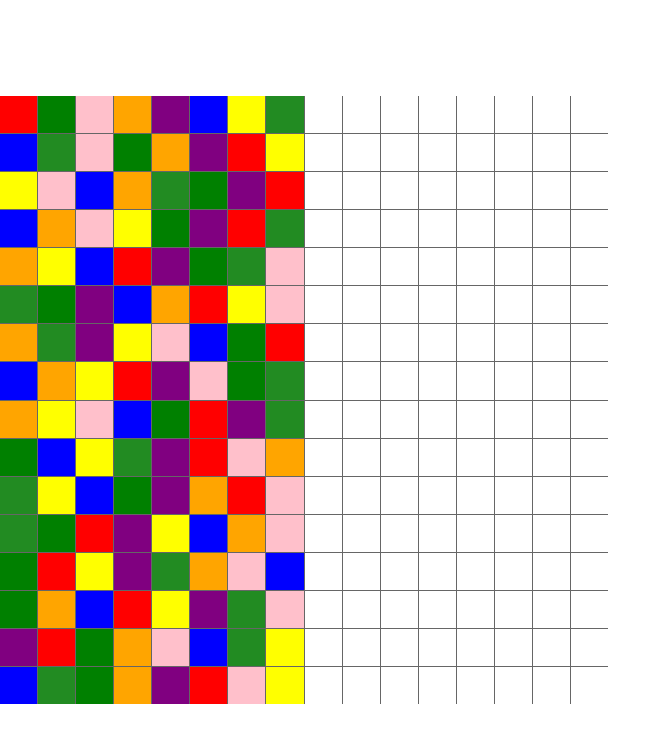
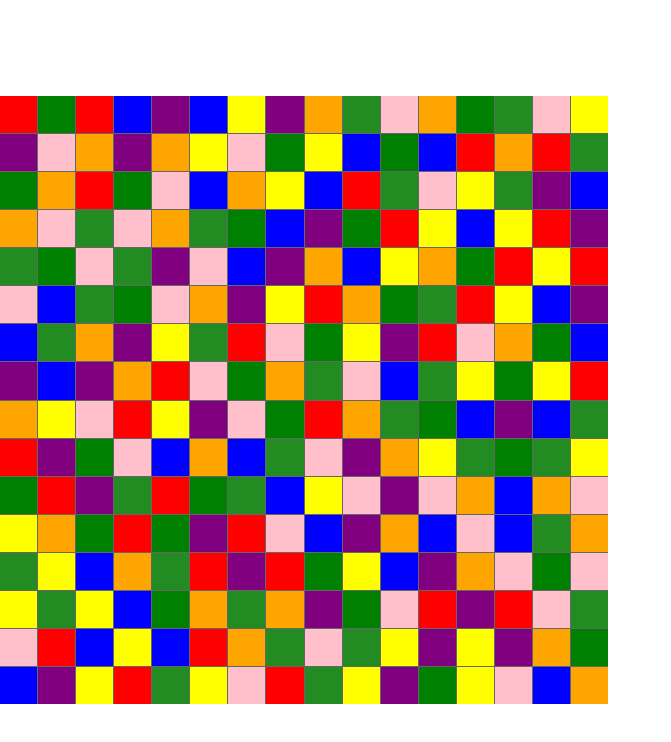
Before and after one commit to FrankyFrankFrank/quilt-solver, a React (Vite) app: page / in a window 1280 px wide. Shown: the top 742 px of the page, without its empty margins (0-671 px from the left). Built offline with nearby package versions, Linux system fonts and the light colour scheme.

Commit message:
mostly working

```diff
--- a/src/utils.js
+++ b/src/utils.js
@@ -11,20 +11,53 @@ export const generateSquares = () => {
             column,
             row,
         })
-        squares[i].color = getColorUnusedInRow(squares, row, colors)
+        squares[i].color = getColorUnusedInColumnOrRowFewerThanTwoTimes(squares, column, row, colors)
     }
 
     return squares
 }
 
-const getColorUnusedInRow = (squares, row, colors) => {
-    const squaresOnRow = squares.filter((square) => square.row === row)
-    const colorsOnRow = squaresOnRow.map((square) => square.color)
-    const colorsUnusedInRow = colors.filter((color) => !colorsOnRow.includes(color))
-    return getRandomColor(colorsUnusedInRow)
+const getColorUnusedInColumnOrRowFewerThanTwoTimes = (squares, column, row, colors) => {
+    const colorsUnusedInColumn = colors.filter((color) => {
+        const squaresOfColorInColumn = squares.filter((square) => square.column === column && square.color === color)
+        return squaresOfColorInColumn.length < 2
+    })
+    const colorsUnusedInRow = colorsUnusedInColumn.filter((color) => {
+        const squaresOfColorInRow = squares.filter((square) => square.row === row && square.color === color)
+        return squaresOfColorInRow.length < 2
+    })
+
+    const colorsNotImmediatelyAboveOrBelow = colorsUnusedInRow.filter((color) => {
+        const squaresOfColorImmediatelyAbove = squares.filter((square) => square.column === column && square.row === row - 1 && square.color === color)
+        const squaresOfColorImmediatelyBelow = squares.filter((square) => square.column === column && square.row === row + 1 && square.color === color)
+        return squaresOfColorImmediatelyAbove.length === 0 && squaresOfColorImmediatelyBelow.length === 0
+    })
+
+    const colorsNotImmediatelyOnTheLeftOrRight = colorsNotImmediatelyAboveOrBelow.filter((color) => {
+        const squaresOfColorImmediatelyOnTheLeft = squares.filter((square) => square.column === column - 1 && square.row === row && square.color === color)
+        const squaresOfColorImmediatelyOnTheRight = squares.filter((square) => square.column === column + 1 && square.row === row && square.color === color)
+        return squaresOfColorImmediatelyOnTheLeft.length === 0 && squaresOfColorImmediatelyOnTheRight.length === 0
+    })
+
+    const color = getColorUsed34OrFewerTimes(colorsNotImmediatelyOnTheLeftOrRight, squares)
+
+    if (!color) {
+        return getRandomElementFromArray(colors)
+    }
+    return color
 }
 
-const getRandomColor = (colors) => {
-    const randomIndex = Math.floor(Math.random() * colors.length)
-    return colors[randomIndex]
+const getColorUsed34OrFewerTimes = (colors, squares) => {
+    const color = getRandomElementFromArray(colors)
+    const squaresOfColor = squares.filter((square) => square.color === color)
+    if (squaresOfColor.length < 36) {
+        return color
+    } else {
+        return getColorUsed34OrFewerTimes(colors, squares)
+    }
 }
+
+const getRandomElementFromArray = (array) => {
+    const randomIndex = Math.floor(Math.random() * array.length)
+    return array[randomIndex]
+}
```
Also changed, not shown: 1 other file (tests, documents, lock files or other folders).
